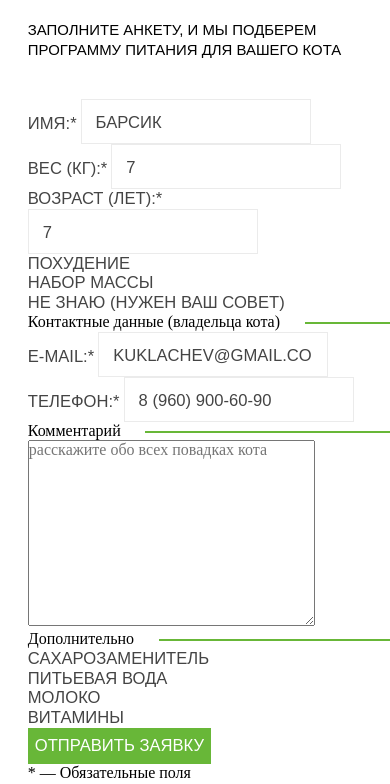
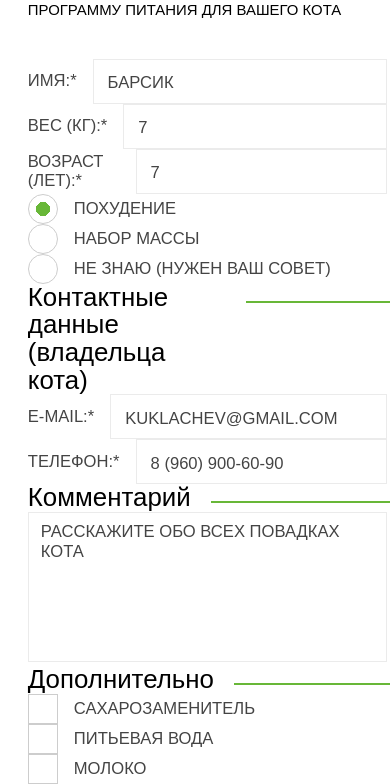
Before and after one commit to VlMv/cat-energy, a website: page src/form.html in a window 390 px wide. Shown: the part 149-933 px from the top of the page. Drawn offline with nearby package versions, Linux system fonts and the light colour scheme; files that its build step writes are made by us from their sources; a web font is replaced by a local one.

Commit message:
inputs got stylized, focus statement got stylized

```diff
--- a/gulp/version.json
+++ b/gulp/version.json
@@ -1,3 +1,3 @@
 {
-    "main": "20230305225309"
+    "main": "20230311124326"
 }
--- a/src/form.html
+++ b/src/form.html
@@ -25,74 +25,74 @@
             <form class="page-form programm-form__page-form" action="https://echo.htmlacademy.ru" method="post">
 
                <div class="form-inner">
-                  <fieldset class="page-form__pet pet">
+                  <fieldset class="page-form__pet form-fieldset">
                      <legend class="visually-hidden">данные вашего питомца</legend>
-                     <label class="pet__name">
-                        <span class="pet__descr form-description">имя:*</span>
-                        <input class="pet__input page-input" type="text" name="pet-name" id="pet-name" required placeholder="барсик">
+                     <label class="form-fieldset__element label-box">
+                        <span class="form-description">имя:*</span>
+                        <input class="label-box__input" type="text" name="pet-name" id="pet-name" required placeholder="барсик">
                      </label>
-                     <label class="pet__weight">
-                        <span class="pet__descr form-description">вес (кг):*</span>
-                        <input class="pet__input page-input" type="number" step="0.1" name="pet-weight" id="pet-weight" required placeholder="7">
+                     <label class="form-fieldset__element label-box">
+                        <span class="form-description">вес (кг):*</span>
+                        <input class="label-box__input" type="number" step="0.1" name="pet-weight" id="pet-weight" placeholder="7" required>
                      </label>
-                     <label class="pet__age">
-                        <span class="pet__descr form-description">возраст (лет):*</span>
-                        <input class="pet__input page-input" type="number" step="0.1" name="pet-age" id="pet-age" placeholder="7">
+                     <label class="form-fieldset__element label-box">
+                        <span class="form-description">возраст (лет):*</span>
+                        <input class="label-box__input" type="number" step="0.1" name="pet-age" id="pet-age" placeholder="7" required>
                      </label>
                   </fieldset>
 
-                  <fieldset class="page-form__programm-type programm-type">
+                  <fieldset class="page-form__programm-type form-fieldset">
                      <legend class="visually-hidden">выбор программы питания</legend>
-                     <label class="programm-type__weight-loss">
+                     <label class="form-fieldset__element label-box label-box_radio">
                         <input class="visually-hidden" type="radio" name="feed-programm" id="weight-loss" value="weight-loss" checked>
-                        <span class="programm-type__descr form-description">похудение</span>
+                        <span class="form-description">похудение</span>
                      </label>
-                     <label class="programm-type__weight-gain">
+                     <label class="form-fieldset__element label-box label-box_radio">
                         <input class="visually-hidden" type="radio" name="feed-programm" id="weight-gain" value="weight-gain">
-                        <span class="programm-type__descr form-description">набор массы</span>
+                        <span class="form-description">набор массы</span>
                      </label>
-                     <label class="programm-type__weight-consultation">
+                     <label class="form-fieldset__element label-box label-box_radio">
                         <input class="visually-hidden" type="radio" name="feed-programm" id="weight-consultation" value="weight-consultation">
-                        <span class="programm-type__descr form-description">не знаю (Нужен ваш совет)</span>
+                        <span class="form-description">не знаю (Нужен ваш совет)</span>
                      </label>
                   </fieldset>
                </div>
 
-               <fieldset class="page-form__form-contacts form-contacts">
-                  <legend class="form-contacts__legend form-legend form-legend_green-line">Контактные данные (владельца кота)</legend>
-                  <label class="form-contacts__mail">
-                     <span class="form-contacts__descr form-description">e-mail:*</span>
-                     <input class="form-contacts__input page-input" type="email" name="owner-mail" id="owner-mail" required placeholder="kuklachev@gmail.com">
+               <fieldset class="page-form__form-contacts form-fieldset">
+                  <legend class="form-fieldset__legend form-legend form-legend_green-line">Контактные данные (владельца кота)</legend>
+                  <label class="form-fieldset__element label-box">
+                     <span class="form-description">e-mail:*</span>
+                     <input class="label-box__input" type="email" name="owner-mail" id="owner-mail" required placeholder="kuklachev@gmail.com">
                   </label>
-                  <label class="form-contacts__tel">
-                     <span class="form-contacts__descr form-description">телефон:*</span>
-                     <input class="form-contacts__input page-input" type="tel" name="owner-tel" id="owner-tel" required pattern="[0-9]{11}" placeholder="8 (960) 900-60-90" maxlength="11">
+                  <label class="form-fieldset__element label-box">
+                     <span class="form-description">телефон:*</span>
+                     <input class="label-box__input" type="tel" name="owner-tel" id="owner-tel" required pattern="[0-9]{11}" placeholder="8 (960) 900-60-90" maxlength="11">
                   </label>
                </fieldset>
 
-               <fieldset class="page-form__comment comment">
-                  <legend class="comment__legend form-legend form-legend_green-line">Комментарий</legend>
+               <fieldset class="page-form__comment form-fieldset__element">
+                  <legend class="form-fieldset__legend form-legend form-legend_green-line">Комментарий</legend>
                   <label for="comment" class="visually-hidden">текстовое поле для комментария</label>
-                  <textarea class="comment__comment-area" name="comment" id="comment" cols="30" rows="10" placeholder="расскажите обо всех повадках кота"></textarea>
+                  <textarea class="form-fieldset__textarea textarea" name="comment" id="comment" cols="30" rows="20" maxlength="500" placeholder="расскажите обо всех повадках кота"></textarea>
                </fieldset>
 
-               <fieldset class="page-form__additional additional">
-                  <legend class="additional__legend form-legend form-legend_green-line">Дополнительно</legend>
-                  <label class="additional__sweetener">
+               <fieldset class="page-form__additional form-fieldset__element">
+                  <legend class="form-fieldset__legend form-legend form-legend_green-line">Дополнительно</legend>
+                  <label class="form-fieldset__element label-box label-box_checkbox">
                      <input class="visually-hidden" type="checkbox" name="sweetener" id="sweetener" checked>
-                     <span class="additional__descr form-description">сахарозаменитель</span>
+                     <span class="form-description">сахарозаменитель</span>
                   </label>
-                  <label class="additional__water">
+                  <label class="form-fieldset__element label-box label-box_checkbox">
                      <input class="visually-hidden" type="checkbox" name="water" id="water">
-                     <span class="additional__descr form-description">питьевая вода</span>
+                     <span class="form-description">питьевая вода</span>
                   </label>
-                  <label class="additional__milk">
+                  <label class="form-fieldset__element label-box label-box_checkbox">
                      <input class="visually-hidden" type="checkbox" name="milk" id="milk">
-                     <span class="additional__descr form-description">молоко</span>
+                     <span class="form-description">молоко</span>
                   </label>
-                  <label class="additional__vitamins">
+                  <label class="form-fieldset__element label-box label-box_checkbox">
                      <input class="visually-hidden" type="checkbox" name="vitamins" id="vitamins">
-                     <span class="additional__descr form-description">витамины</span>
+                     <span class="form-description">витамины</span>
                   </label>
                </fieldset>
 
--- a/src/scss/_common.scss
+++ b/src/scss/_common.scss
@@ -46,6 +46,10 @@ html {
    font-family: var(--font-oswald);
    text-align: center;
    text-transform: uppercase;
+
+   &:focus-visible {
+      outline: 2px solid var(--clr-text-medium-grey);
+   }
 
    &_green-box {
       display: flex;
@@ -148,12 +152,79 @@ html {
    line-height: clamp(2.5rem, 1.607rem + 4.46vw, 3.75rem);
 }
 
-.page-input {
+.label-box {
+   --width: 30px;
+   --gap: 16px;
+   --pseudo-elem-border: 1px solid var(--clr-border-medium-grey);
+
+   display: flex;
+   gap: var(--gap);
+   align-items: center;
+   justify-content: start;
+
+   &_radio {
+      --active-img: radial-gradient(at center, var(--clr-basic-green) 7px, #0000 0);
+
+      &::before {
+         width: var(--width);
+         background-repeat: no-repeat;
+         background-position: center;
+         border: var(--pseudo-elem-border);
+         border-radius: 100vmax;
+         content: "";
+         aspect-ratio: 1/1;
+      }
+   }
+
+   &_checkbox {
+      --active-img: url("@img/icons/icons.svg#check-mark");
+
+      &::before {
+         width: var(--width);
+         background-repeat: no-repeat;
+         background-position: center;
+         background-size: 18px;
+         border: var(--pseudo-elem-border);
+         content: "";
+         aspect-ratio: 1/1;
+      }
+   }
+
+   @include hover {
+
+      &:hover.label-box_radio::before,
+      &:hover.label-box_checkbox::before {
+         border-color: #bababa;
+      }
+   }
+
+   &:has(input:checked).label-box_radio::before,
+   &:has(input:checked).label-box_checkbox::before {
+      background-image: var(--active-img);
+   }
+
+   &:has(input:disabled) {
+      opacity: var(--opacity-action);
+   }
+
+   &:has(input[type="radio"]:focus-visible),
+   &:has(input[type="checkbox"]:focus-visible) {
+      outline: 2px solid var(--clr-text-medium-grey);
+      outline-offset: 2px;
+   }
+
+   &__input {
+      flex-grow: 1;
       height: 45px;
       padding: 14px;
       padding-top: 18px;
+      color: var(--clr-text-medium-grey);
+      font-size: var(--font-size-small);
+      font-family: var(--font-oswald);
+      line-height: var(--font-height-small);
       border: 1px solid var(--clr-border-light-grey);
       border-radius: 0;
+      outline: none;
 
       @include media-768 {
          height: 52px;
@@ -165,6 +236,63 @@ html {
          font-family: var(--font-oswald);
          line-height: var(--font-height-small);
          text-transform: uppercase;
+      }
+
+      &:focus-visible {
+         outline: 2px solid var(--clr-text-medium-grey);
+      }
+
+      &:invalid:not(:focus-visible, :placeholder-shown) {
+         border-color: var(--clr-error);
+         border-width: 2px;
+      }
+
+      &:valid:not(:focus-visible) {
+         border-color: var(--clr-basic-green);
+         border-width: 2px;
+      }
+
+      @include hover {
+         &:hover:is(:invalid, :valid) {
+            border-color: #bababa;
+         }
+      }
+   }
+}
+
+.textarea {
+   width: 100%;
+   height: 150px;
+   padding: 9px 12px;
+   color: var(--clr-text-medium-grey);
+   font-size: var(--font-size-small);
+   font-family: var(--font-oswald);
+   line-height: var(--font-height-small);
+   border: 1px solid var(--clr-border-light-grey);
+   border-radius: 0;
+   outline: none;
+   resize: none;
+
+   &::placeholder {
+      color: var(--clr-text-medium-grey);
+      font-size: var(--font-size-small);
+      font-family: var(--font-oswald);
+      line-height: var(--font-height-small);
+      text-transform: uppercase;
+   }
+
+   @include hover {
+      &:hover {
+         border-color: #bababa;
+      }
+   }
+
+   &:focus-visible {
+      outline: 2px solid var(--clr-text-medium-grey);
+   }
+
+   @include media-768 {
+      height: 174px;
    }
 }
 
@@ -189,6 +317,7 @@ html {
       display: flex;
       align-items: center;
       justify-content: center;
+      width: 100%;
       padding: 7px;
       color: var(--clr-white);
       font-size: var(--font-size-small);
@@ -208,6 +337,11 @@ html {
       }
    }
 
+   &:focus-visible {
+      outline: 2px solid var(--clr-text-medium-grey);
+      outline-offset: 2px;
+   }
+
    &:active span {
       opacity: var(--opacity-action);
    }
--- a/src/scss/components/_programm-form.scss
+++ b/src/scss/components/_programm-form.scss
@@ -29,10 +29,6 @@
       border: none;
    }
 
-   & label {
-      display: block;
-   }
-
    &__pet {}
 
    &__programm-type {}
@@ -46,18 +42,45 @@
    &__btn-wrap {}
 }
 
+.form-inner {}
+
+.form-fieldset {
+   &__element {}
+
+   &__legend {}
+
+   &__textarea {}
+}
+
 .form-legend {
+   // 26px/320 - 36px/720
+   --line-h: clamp(1.625rem, 1.179rem + 2.23vw, 2.25rem);
+
    position: relative;
-   padding-right: clamp(1.375rem, 0.661rem + 3.57vw, 2.375rem);
-   background-color: #fff;
+   color: var(--clr-black);
+
+   // 24px/320 - 36px/720
+   font-size: clamp(1.5rem, 0.964rem + 2.68vw, 2.25rem);
+   font-family: var(--font-oswald);
+   line-height: var(--line-h);
+   background-color: var(--clr-white);
    transform-style: preserve-3d;
+   padding-inline: 0;
 
    &_green-line {
+      // 205px/320 - 245px/768
+      // ...a "magic number" just to keep the green-line right next to a text content
+      max-width: clamp(12.813rem, 8.91rem + 19.51vw, 15.313rem);
+      padding-right: 20px;
+
+      @include media-525 {
+         max-width: none;
+      }
 
       &::before,
       &::after {
          position: absolute;
-         top: 50%;
+         top: calc(var(--line-h) / 1.6); // 1.6 - capital / x-height ratio
          left: 0;
          height: 2px;
          background-color: var(--clr-basic-green);
@@ -66,7 +89,7 @@
       }
 
       &::before {
-         right: calc(100% + var(--_right-offset, 20px));
+         right: calc(100% + var(--_right-offset, 30px));
 
          @include media-500 {
             left: -10vw;
--- a/src/scss/mixins/_breakpoints.scss
+++ b/src/scss/mixins/_breakpoints.scss
@@ -22,6 +22,12 @@
    }
 }
 
+@mixin media-525 {
+   @media (min-width: 525px) {
+      @content;
+   }
+}
+
 @mixin media-500 {
    @media (min-width: 500px) {
       @content;
```
Also changed, not shown: src/js/app.js (+35 -0 lines), src/scss/components/_benefits.scss (+1 -6 lines), src/scss/components/_footer.scss (+21 -0 lines), src/scss/components/_header.scss (+16 -1 lines), src/scss/components/_results.scss (+10 -0 lines), .stylelintrc.json, src/img/svg-icons/check-mark.svg (added), src/scss/_vars.scss (line endings or trailing spaces). Lines whose indentation alone changed are shown as unchanged.
